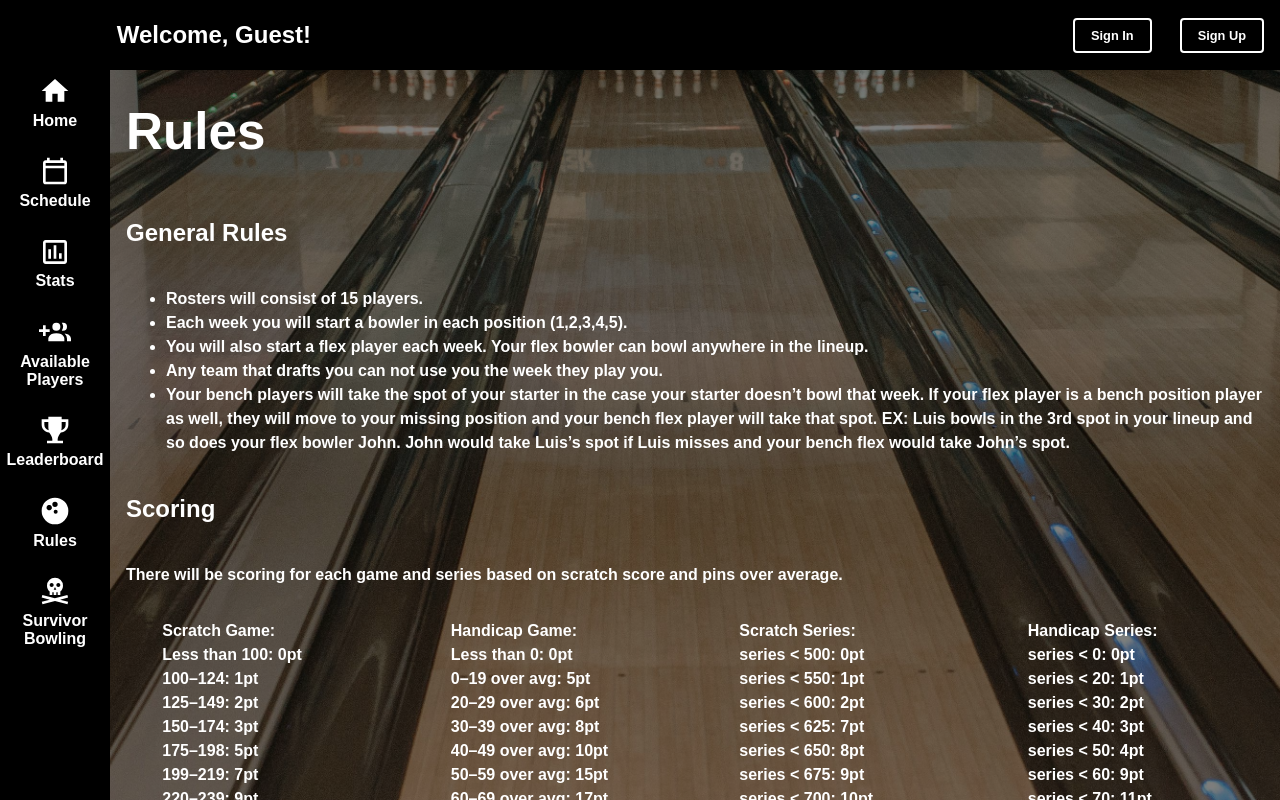
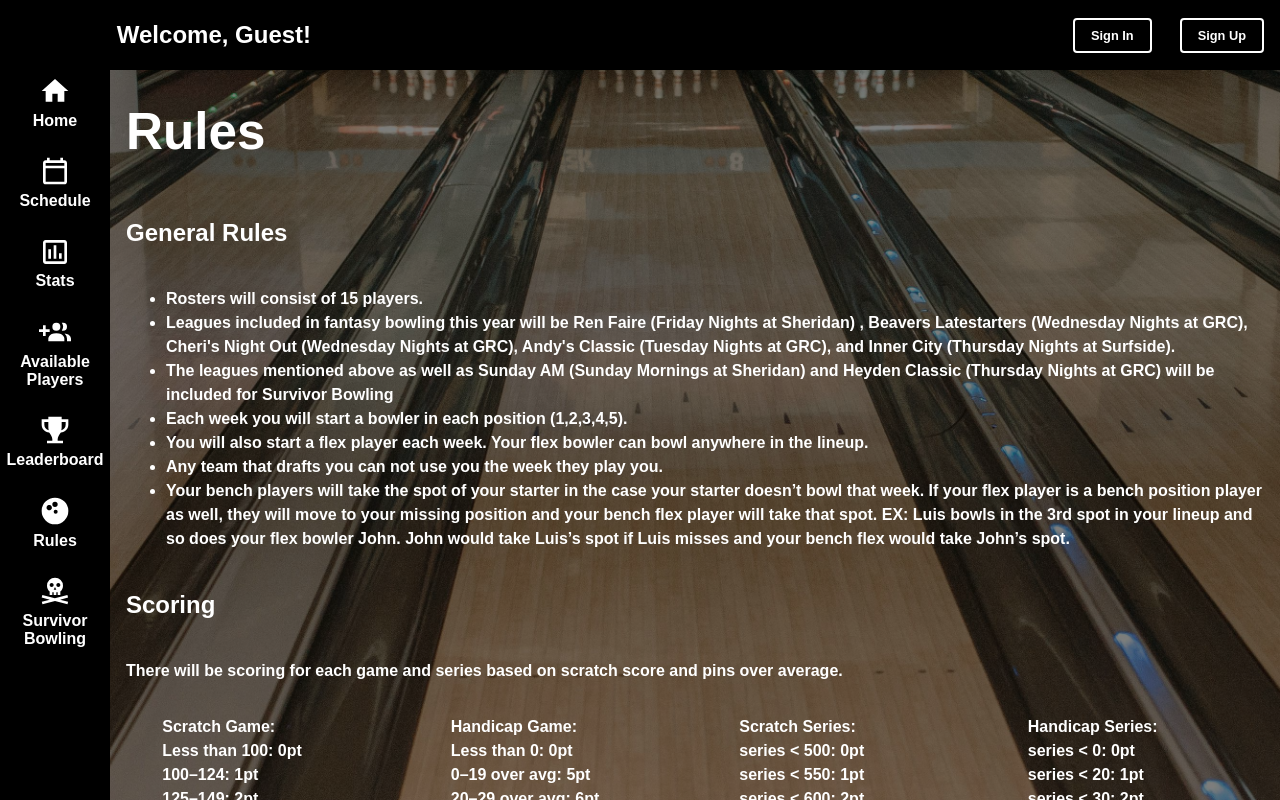
Before and after one commit to bwolfe53144/fantasy_bowling_frontend, a React (Vite) app: page /rules in a window 1280 px wide. Built offline with nearby package versions, Linux system fonts and the light colour scheme; no server answers.

Commit message:
Added text to say what leagues we are using for fantasy bowling in rules

```diff
--- a/src/pages/Rules.jsx
+++ b/src/pages/Rules.jsx
@@ -37,6 +37,12 @@ const Rules = () => {
         <h2>General Rules</h2>
             <ul>
                 <li>Rosters will consist of 15 players. </li>
+                <li>Leagues included in fantasy bowling this year will be Ren Faire (Friday Nights at Sheridan)
+                , Beavers Latestarters (Wednesday Nights at GRC), Cheri's Night Out
+                (Wednesday Nights at GRC), Andy's Classic (Tuesday Nights at GRC), and Inner City
+                (Thursday Nights at Surfside).</li>
+                <li>The leagues mentioned above as well as Sunday AM (Sunday Mornings at
+                Sheridan) and Heyden Classic (Thursday Nights at GRC) will be included for Survivor Bowling</li>
                 <li>Each week you will start a bowler in each position (1,2,3,4,5).</li>
                 <li>You will also start a flex player each week.
                 Your flex bowler can bowl anywhere in the lineup.</li>
```
